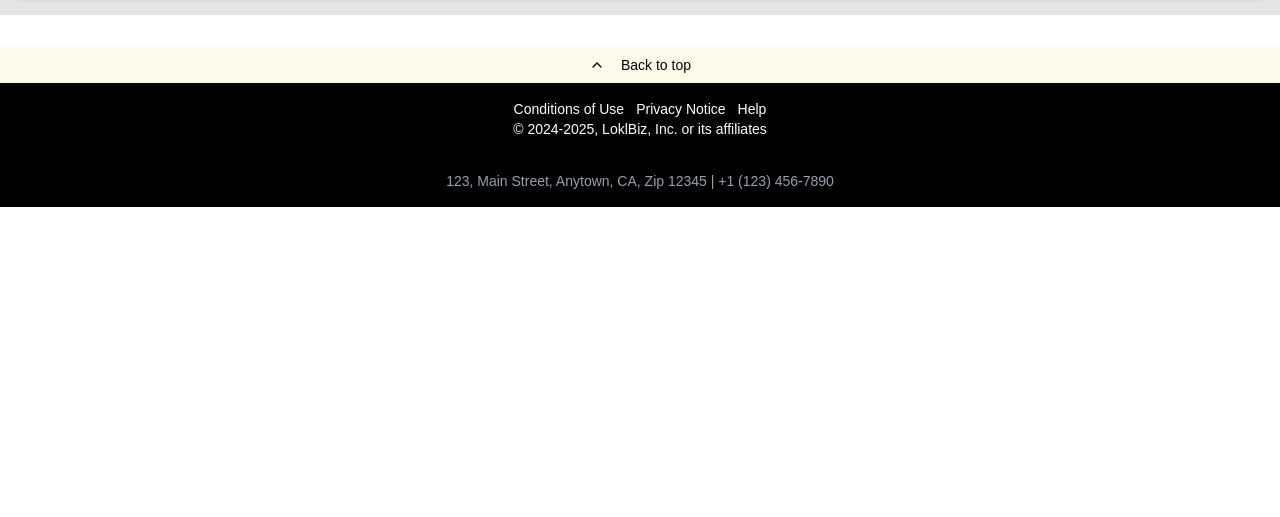
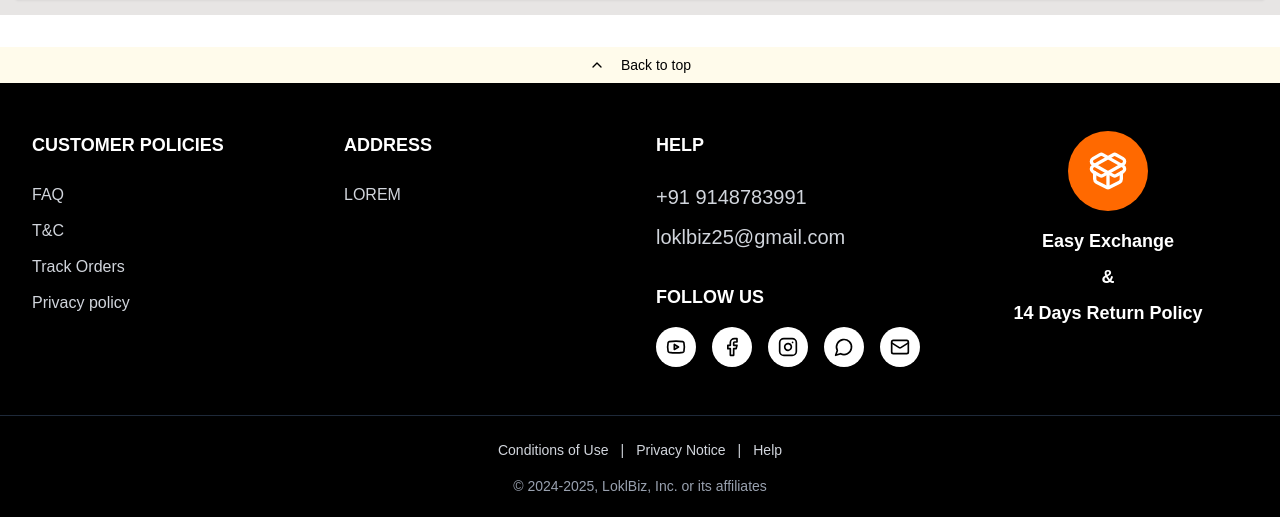
Before and after one commit to rishish2712/ECOM_SUB-, a Next.js app: page / in a window 1280 px wide. Shown: the part 2047-2564 px from the top of the page. Before the commit the page ends 2254 px from the top, so only its background shows below. Built offline with nearby package versions, Linux system fonts and the light colour scheme; no server answers; the database is empty; what @next/env, razorpay would draw is missing.

Commit message:
Jitin ka pahle commit

```diff
--- a/components/shared/footer.tsx
+++ b/components/shared/footer.tsx
@@ -1,37 +1,123 @@
 'use client'
-
-import { ChevronUp } from 'lucide-react'
+import { ChevronUp, Youtube, Facebook, Twitch, Send, MapPin, PackageOpen, Mail, Instagram, MessageCircle } from 'lucide-react'
 import { Button } from '../ui/button'
 import Link from 'next/link'
 import { APP_NAME } from '@/lib/constants'
 
 export default function Footer() {
   return (
-    <footer className='bg-black  text-white underline-link'>
+    <footer className='bg-black text-white'>
       <div className='w-full'>
         <Button
           variant='ghost'
-          className='bg-amber-50 w-full  rounded-none text-black'
+          className='bg-amber-50 w-full rounded-none text-black hover:bg-amber-100'
           onClick={() => window.scrollTo({ top: 0, behavior: 'smooth' })}
         >
           <ChevronUp className='mr-2 h-4 w-4' />
           Back to top
         </Button>
       </div>
-      <div className='p-4'>
-        <div className='flex justify-center  gap-3 text-sm'>
-          <Link href='/page/conditions-of-use'>Conditions of Use</Link>
-          <Link href='/page/privacy-policy'> Privacy Notice</Link>
-          <Link href='/page/help'>Help</Link>
+
+      {/* Main Footer Content */}
+      <div className='px-8 py-12'>
+        <div className='grid grid-cols-1 md:grid-cols-2 lg:grid-cols-4 gap-8 max-w-7xl mx-auto'>
+
+          {/* Customer Policies Column */}
+          <div className='space-y-4'>
+            <h3 className='text-lg font-semibold mb-6'>CUSTOMER POLICIES</h3>
+            <div className='space-y-3'>
+              <Link href='/page/privacy-policy' className='block text-gray-300 hover:text-white transition-colors'>
+                FAQ
+              </Link>
+              <Link href='/page/privacy-policy' className='block text-gray-300 hover:text-white transition-colors'>
+                T&C
+              </Link>
+              <Link href='/account/orders' className='block text-gray-300 hover:text-white transition-colors'>
+                Track Orders
+              </Link>
+              <Link href='/page/privacy-policy' className='block text-gray-300 hover:text-white transition-colors'>
+                Privacy policy
+              </Link>
+            </div>
+          </div>
+
+          {/* Address Column */}
+          <div className='space-y-4'>
+            <h3 className='text-lg font-semibold mb-6'>ADDRESS</h3>
+            <div className='space-y-2 text-gray-300'>
+              <p className='font-medium'>LOREM</p>
+            </div>
+          </div>
+
+          {/* Help Column */}
+          <div className='space-y-4'>
+            <h3 className='text-lg font-semibold mb-6'>HELP</h3>
+            <div className='space-y-3 text-gray-300'>
+              <a href='tel:9148783991' className='block text-xl font-medium hover:text-white transition-colors'>
+                +91 9148783991
+              </a>
+              <a href="mailto:loklbiz25@gmail.com" className="block text-xl font-medium hover:text-white transition-colors">
+                loklbiz25@gmail.com
+              </a>
+            </div>
+
+            <div className='mt-8'>
+              <h4 className='text-lg font-semibold mb-4'>FOLLOW US</h4>
+              <div className='flex space-x-4'>
+                <a href='https://youtube.com/@loklbiz' target='_blank' rel='noopener noreferrer' className='w-10 h-10 bg-white rounded-full flex items-center justify-center hover:bg-gray-200 transition-colors'>
+                  <Youtube className='w-5 h-5 text-black' />
+                </a>
+                <a href='https://fb.com/loklbiz' target='_blank' rel='noopener noreferrer' className='w-10 h-10 bg-white rounded-full flex items-center justify-center hover:bg-gray-200 transition-colors'>
+                  <Facebook className='w-5 h-5 text-black' />
+                </a>
+                <a href='https://instagram.com/loklbiz' target='_blank' rel='noopener noreferrer' className='w-10 h-10 bg-white rounded-full flex items-center justify-center hover:bg-gray-200 transition-colors'>
+                  <Instagram className='w-5 h-5 text-black' />
+                </a>
+                <a href='https://wa.me/919148783991' target='_blank' rel='noopener noreferrer' className='w-10 h-10 bg-white rounded-full flex items-center justify-center hover:bg-gray-200 transition-colors'>
+                  <MessageCircle className='w-5 h-5 text-black' />
+                </a>
+                <a href='mailto:loklbiz25@gmail.com' className='w-10 h-10 bg-white rounded-full flex items-center justify-center hover:bg-gray-200 transition-colors'>
+                  <Mail className='w-5 h-5 text-black' />
+                </a>
+              </div>
+            </div>
+          </div>
+
+          {/* Return Policy Column */}
+          <div className='space-y-4'>
+            <div className='flex flex-col items-center text-center'>
+              <div className='w-20 h-20 bg-orange-500 rounded-full flex items-center justify-center mb-4'>
+                <PackageOpen className='w-10 h-10 text-white' />
+              </div>
+              <h3 className='text-lg font-semibold mb-2'>Easy Exchange</h3>
+              <h3 className='text-lg font-semibold mb-2'>&</h3>
+              <h3 className='text-lg font-semibold'>14 Days Return Policy</h3>
+            </div>
+          </div>
         </div>
-        <div className='flex justify-center text-sm'>
-          <p> © 2024-2025, {APP_NAME}, Inc. or its affiliates</p>
-        </div>
-        <div className='mt-8 flex justify-center text-sm text-gray-400'>
-          123, Main Street, Anytown, CA, Zip 12345 | +1 (123) 456-7890
+      </div>
+
+      {/* Bottom Footer */}
+      <div className='border-t border-gray-800 px-4 py-6'>
+        <div className='max-w-7xl mx-auto'>
+          <div className='flex flex-col md:flex-row justify-center items-center gap-3 text-sm text-gray-300 mb-4'>
+            <Link href='/page/privacy-policy' className='hover:text-white transition-colors'>
+              Conditions of Use
+            </Link>
+            <span className='hidden md:inline'>|</span>
+            <Link href='/page/privacy-policy' className='hover:text-white transition-colors'>
+              Privacy Notice
+            </Link>
+            <span className='hidden md:inline'>|</span>
+            <Link href='/page/help' className='hover:text-white transition-colors'>
+              Help
+            </Link>
+          </div>
+          <div className='text-center text-sm text-gray-400'>
+            <p>© 2024-2025, {APP_NAME}, Inc. or its affiliates</p>
+          </div>
         </div>
       </div>
     </footer>
   )
-
 }
```
